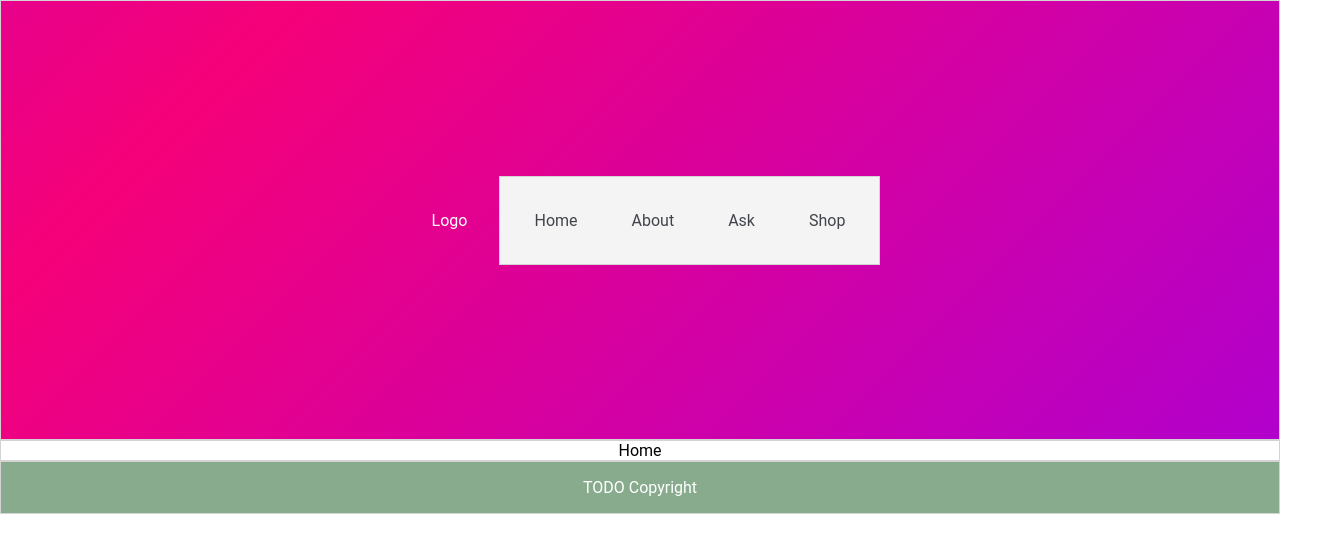
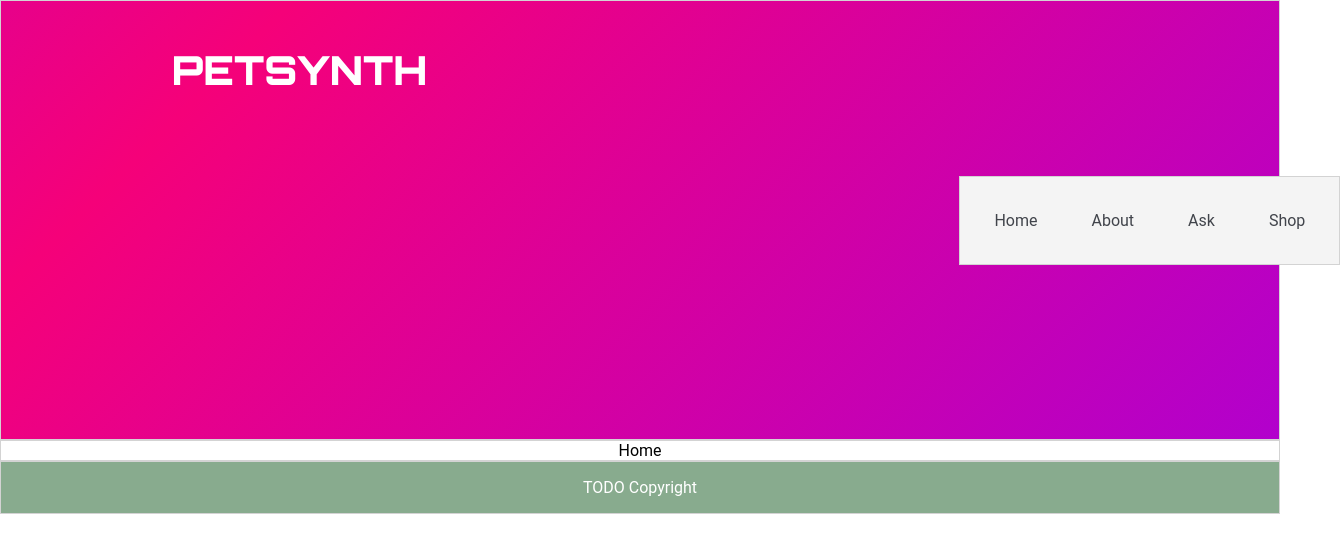
Before and after one commit to technative-academy/PetSynth, a React (Vite) app: page / in a window 1280 px wide. Shown: the top 552 px of the page, 1340 px wide, since content can reach past the window. Built offline with nearby package versions, Linux system fonts and the light colour scheme; no server answers.

Commit message:
Add placeholder font logo

```diff
--- a/index.html
+++ b/index.html
@@ -5,6 +5,10 @@
 		<!-- <link rel="icon" type="image/svg+xml" href="/vite.svg" /> -->
 		<meta name="viewport" content="width=device-width, initial-scale=1.0" />
 		<meta name="description" content="An AI-powered virtual pet generator" />
+		<link
+			href="https://fonts.googleapis.com/css2?family=Orbitron:wght@400..900&display=swap"
+			rel="stylesheet"
+		/>
 		<title>PetSynth | AI Assisted Companions</title>
 	</head>
 	<body>
--- a/src/components/SiteHeader/SiteHeader.jsx
+++ b/src/components/SiteHeader/SiteHeader.jsx
@@ -6,7 +6,7 @@ import styles from "./SiteHeader.module.css";
 function SiteHeader() {
 	return (
 		<header className={styles.wrapper}>
-			<p>Logo</p>
+			<h2 className={styles.logo}>Petsynth</h2>
 			<SiteNav />
 		</header>
 	);
--- a/src/components/SiteHeader/SiteHeader.module.css
+++ b/src/components/SiteHeader/SiteHeader.module.css
@@ -10,6 +10,15 @@
 	background: linear-gradient(-45deg, #8900ff, #f50179, #8900ff, #f50179);
 	background-size: 400% 400%;
 	animation: gradient 22s ease infinite;
+}
+
+.logo {
+	font-family: "Orbitron", sans-serif;
+	font-weight: 900;
+	text-transform: uppercase;
+	margin-bottom: 320px;
+	margin-left: 200px;
+	font-size: 40px;
 }
 
 @keyframes gradient {
@@ -33,4 +42,10 @@
 	.wrapper {
 		height: 440px;
 	}
+
+	.logo {
+		margin-right: 500px;
+		margin-top: 20px;
+		font-size: 40px;
+	}
 }
```
